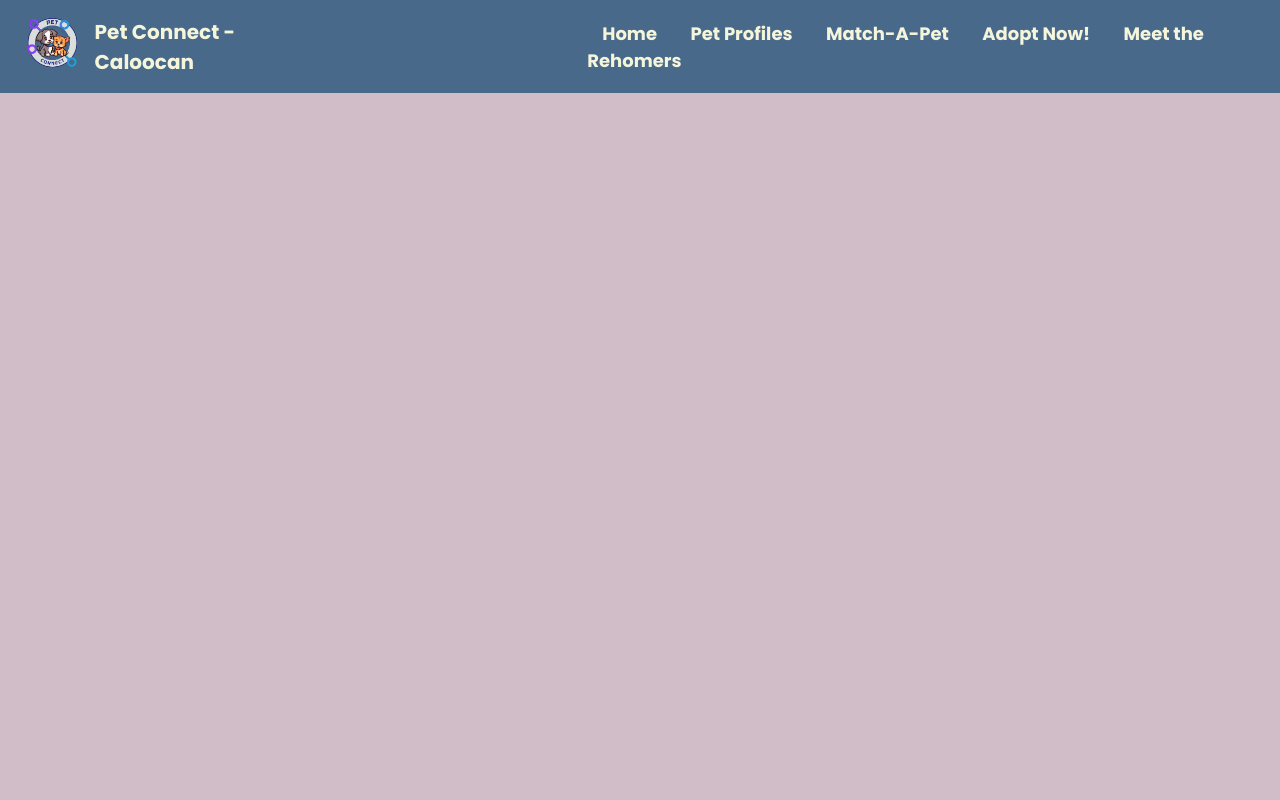
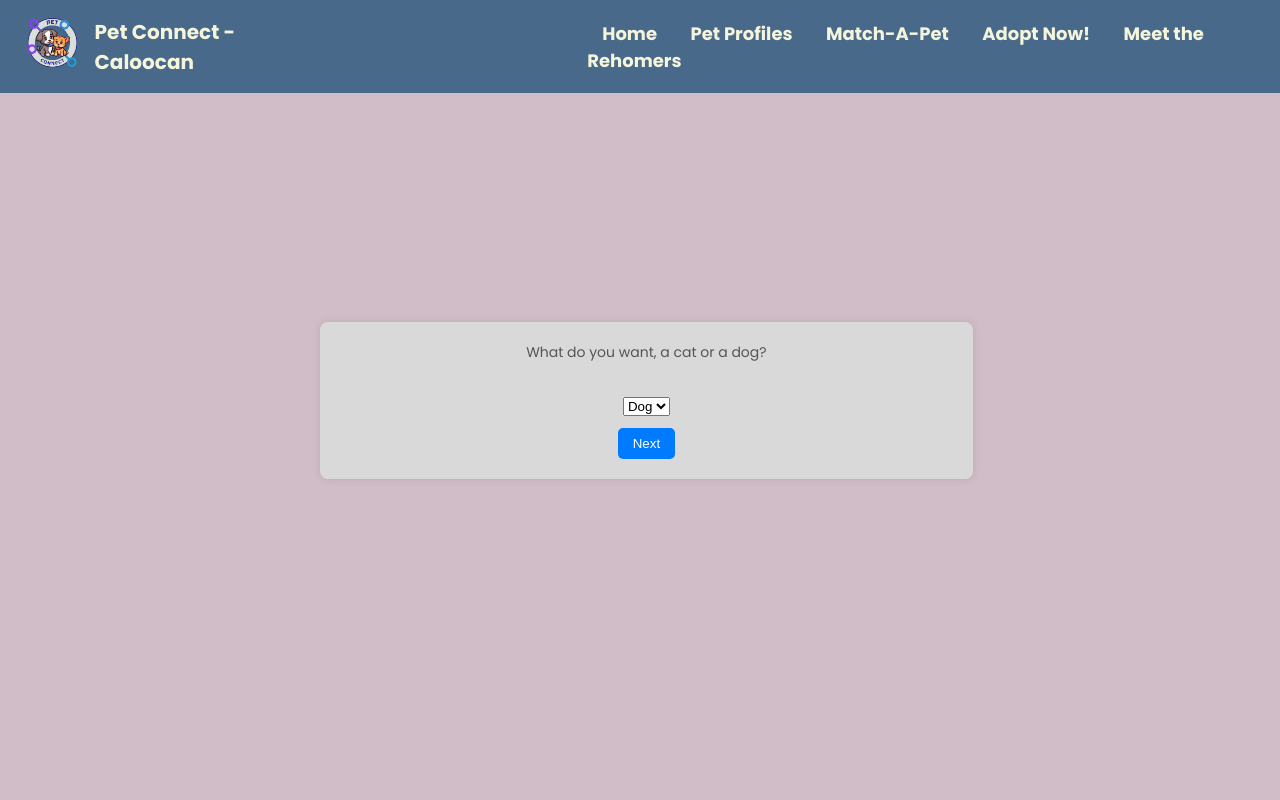
Before and after one commit to daland4ni/wms-pcc, a PHP site: page /pages/matching.php in a window 1280 px wide. Run offline with PHP 8.4, Linux system fonts and the light colour scheme.

Commit message:
modified matching php and css

```diff
--- a/css/matching.css
+++ b/css/matching.css
@@ -1,4 +1,34 @@
-.uno {
-    width: 100%;
-    background-color: aquamarine;
+body {
+    font-family: Arial, sans-serif;
+    display: flex;
+    justify-content: center;
+    align-items: center;
+    height: 100vh;
 }
+
+.container {
+    background: white;
+    padding: 20px;
+    box-shadow: 0 0 10px rgba(0, 0, 0, 0.1);
+    border-radius: 10px;
+    width: 300px;
+    text-align: center;
+}
+.question {
+    display: none;
+}
+.active {
+    display: block;
+}
+button {
+    margin-top: 10px;
+    padding: 8px 15px;
+    border: none;
+    background-color: #007BFF;
+    color: white;
+    cursor: pointer;
+    border-radius: 5px;
+}
+button:hover {
+    background-color: #0056b3;
+}
--- a/pages/matching.php
+++ b/pages/matching.php
@@ -15,10 +15,69 @@
 
     <?php include "nav.php"; ?>
 
-    <div class="uno">
-
+    <div class="container">
+    <form id="petForm" action="submit.php" method="POST">
+            <div class="question active">
+                <label>What do you want, a cat or a dog?</label><br>
+                <select name="petType" required>
+                    <option value="dog">Dog</option>
+                    <option value="cat">Cat</option>
+                </select>
+            </div>
+            <div class="question">
+                <label>Do you have a desired age for your pet?</label><br>
+                <select name="petAge" required>
+                    <option value="<1">&lt; 1 year old</option>
+                    <option value="1-2">1 - 2 years old</option>
+                    <option value="3+">3+ years old</option>
+                    <option value="any">Any age would do</option>
+                </select>
+            </div>
+            <div class="question">
+                <label>How about your pet's breed?</label><br>
+                <input type="text" name="petBreed">
+            </div>
+            <div class="question">
+                <label>Select the personalities you wish to see in your pet.</label><br>
+                <input type="checkbox" name="personality[]" value="Playful"> Playful<br>
+                <input type="checkbox" name="personality[]" value="Calm"> Calm<br>
+                <input type="checkbox" name="personality[]" value="Energetic"> Energetic<br>
+                <input type="checkbox" name="personality[]" value="Affectionate"> Affectionate<br>
+            </div>
+            <button type="button" id="backBtn" style="display: none;">Back</button>
+            <button type="button" id="nextBtn">Next</button>
+            <button type="submit" id="submitBtn" style="display: none;">Submit</button>
+        </form>
     </div>
 
+    <script>
+        let currentStep = 0;
+        const questions = document.querySelectorAll('.question');
+        const nextBtn = document.getElementById('nextBtn');
+        const backBtn = document.getElementById('backBtn');
+        const submitBtn = document.getElementById('submitBtn');
 
+        nextBtn.addEventListener('click', () => {
+            questions[currentStep].classList.remove('active');
+            currentStep++;
+            questions[currentStep].classList.add('active');
+            backBtn.style.display = 'inline-block';
+            if (currentStep === questions.length - 1) {
+                nextBtn.style.display = 'none';
+                submitBtn.style.display = 'inline-block';
+            }
+        });
+
+        backBtn.addEventListener('click', () => {
+            questions[currentStep].classList.remove('active');
+            currentStep--;
+            questions[currentStep].classList.add('active');
+            nextBtn.style.display = 'inline-block';
+            submitBtn.style.display = 'none';
+            if (currentStep === 0) {
+                backBtn.style.display = 'none';
+            }
+        });
+    </script>
 
 </body>
```
